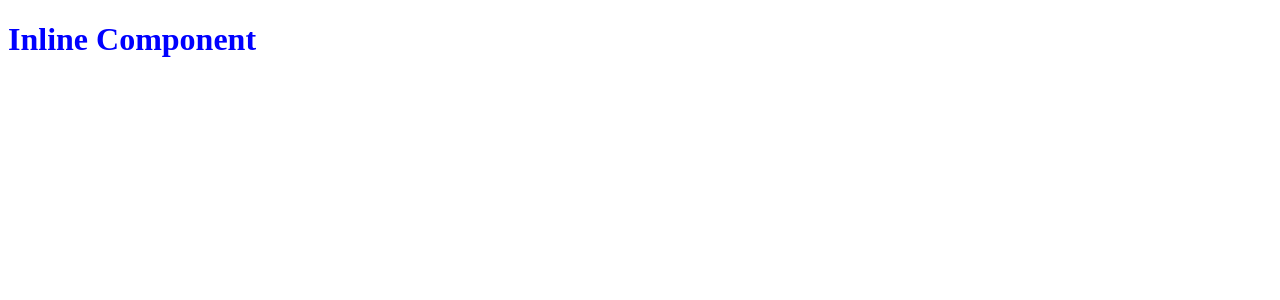
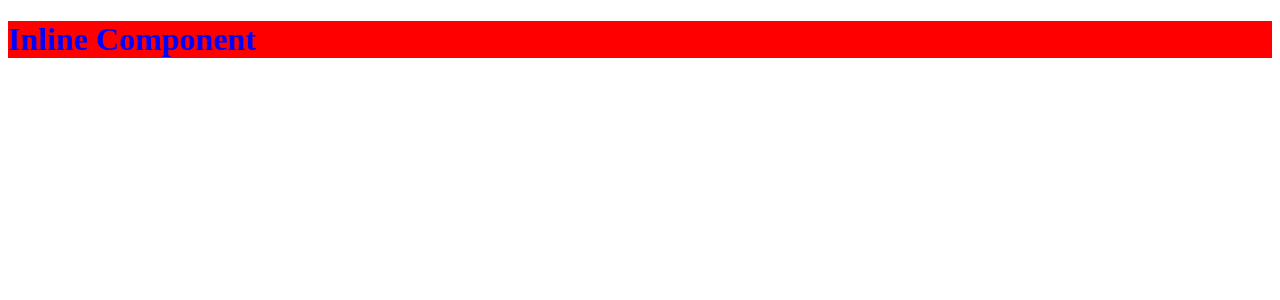
Before and after one commit to kshyxxz/webDevelopment, a React (Vite) app in the folder todoApp/todo-list-app/: page / in a window 1280 px wide. Shown: the top 300 px of the page. Built offline with nearby package versions, Linux system fonts and the light colour scheme.

Commit message:
reactMiss5

```diff
--- a/todoApp/todo-list-app/src/components/InlineComponent.jsx
+++ b/todoApp/todo-list-app/src/components/InlineComponent.jsx
@@ -1,7 +1,7 @@
 export default function InlineComponent() {
 	return (
 		<>
-			<h1 style={{ color: 'blue', bgcolor: 'teal' }}>Inline Component</h1>
+			<h1 style={{ color: 'blue', backgroundColor: 'red' }}>Inline Component</h1>
 		</>
 	);
 }
```
